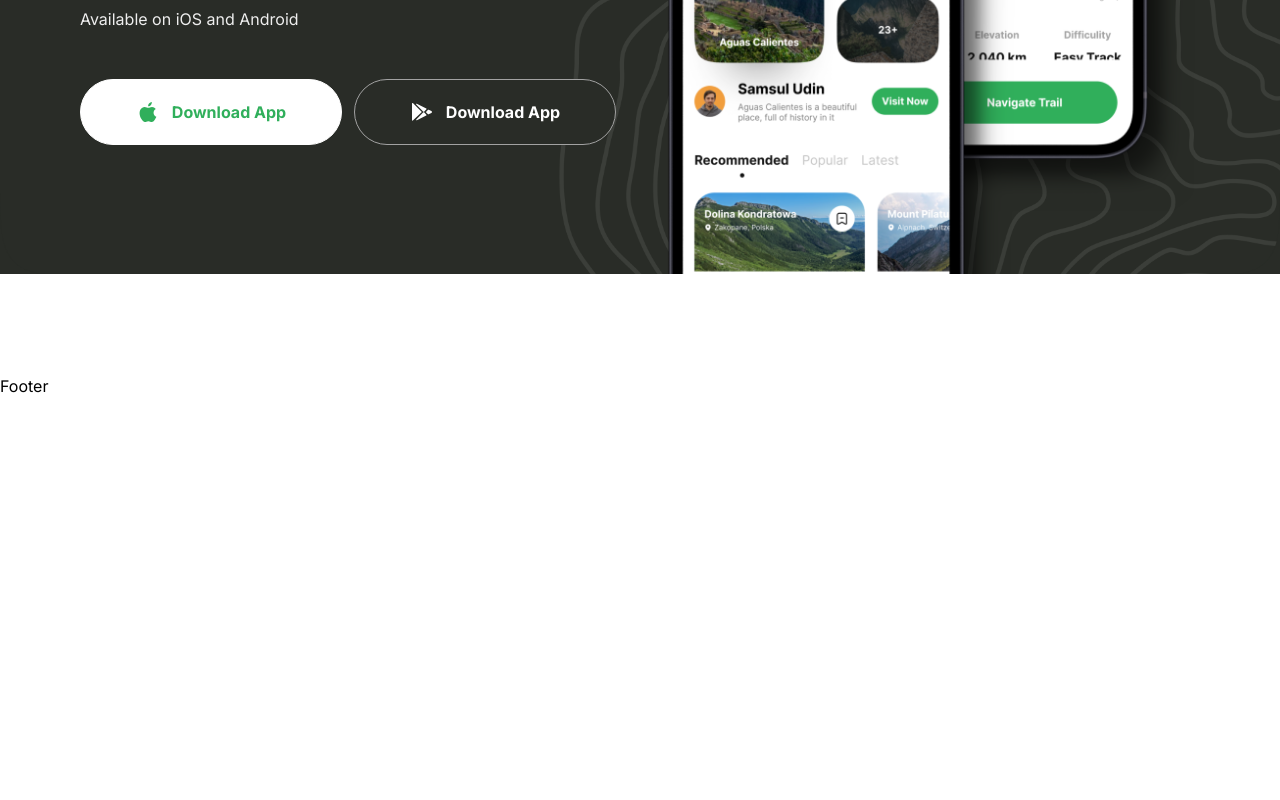
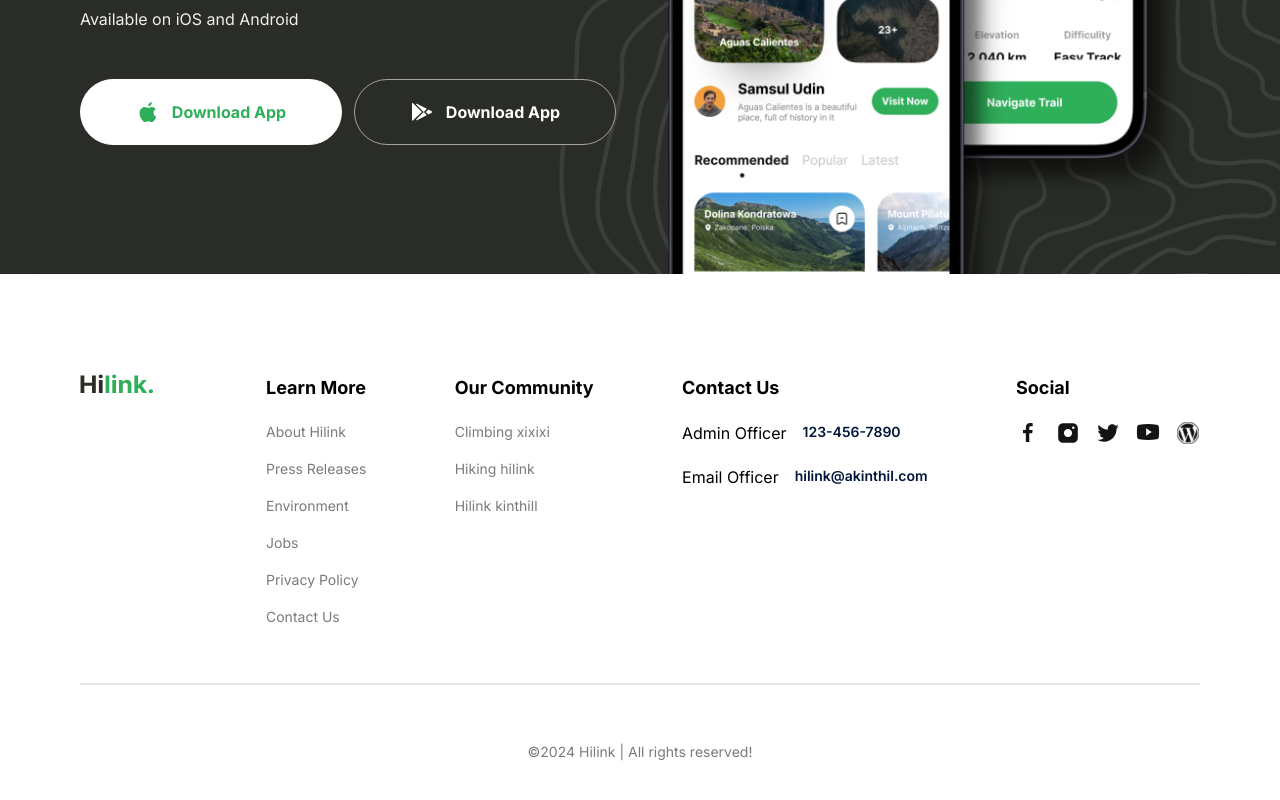
Before and after one commit to psparwez/travel-ui-ux, a Next.js app: page / in a window 1280 px wide. Shown: the part 4097-4897 px from the top of the page. Before the commit the page ends 4495 px from the top, so only its background shows below. Built offline with nearby package versions, Linux system fonts and the light colour scheme.

Commit message:
Feat:Footer

```diff
--- a/components/Footer.tsx
+++ b/components/Footer.tsx
@@ -1,7 +1,98 @@
+import { FOOTER_CONTACT_INFO, FOOTER_LINKS, SOCIALS } from "@/constant"
+import Image from "next/image"
+import Link from "next/link"
 
 const Footer = () => {
   return (
-    <div>Footer</div>
+    <footer className="flexCenter mb-24 ">
+      <div className="padding-container max-container flex w-full flex-col gap-14  ">
+        <div className="flex flex-col items-start justify-center gap-[10%] md:flex-row">
+          <Link href='/' className="mb-10 " >
+            <Image
+              src='/hilink-logo.svg'
+              alt="logo"
+              width={74}
+              height={29}
+            />
+          </Link>
+
+          <div className="flex flex-wrap gap-10 sm:justify-between md:flex-1  ">
+            {FOOTER_LINKS.map((column) => (
+              <FooterColumn title={column.title}>
+                <ul className="regular-14 flex flex-col gap-4 text-gray-30">
+                  {column.links.map((link) => (
+                    <Link href='/' key={link}>
+                      {link}
+                    </Link>
+                  ))}
+                </ul>
+              </FooterColumn>
+            ))}
+
+
+            <div className="flex flex-col gap-5 ">
+              <FooterColumn title={FOOTER_CONTACT_INFO.title}>
+
+                {FOOTER_CONTACT_INFO.links.map((link) => (
+                  <Link href='/' key={link.label}
+                    className="flex gap-4 md:flex-col lg:flex-row"
+                  >
+                    <p className="whitespace-nowrap">
+                      {link.label}
+
+                    </p>
+                    <p className="medium-14 whitespace-nowrap text-blue-70">
+                      {link.value}
+
+                    </p>
+                  </Link>
+                ))}
+
+
+              </FooterColumn>
+            </div>
+
+            <div className="flex flex-col gap-5 ">
+              <FooterColumn title={SOCIALS.title}>
+                <ul className="regular-14 flex gap-4 text-gray-30">
+                  {SOCIALS.links.map((link) => (
+                    <Link href='/' key={link} >
+                      <Image
+                        src={link}
+                        alt='logo'
+                        width={24}
+                        height={24}
+                      />
+                    </Link>
+                  ))}
+                </ul>
+
+              </FooterColumn>
+
+            </div>
+          </div>
+        </div>
+
+        <div className="border  bg-gray-20 " />
+        <p className="regular-14 w-full text-center text-gray-30">&copy;2024 Hilink | All rights reserved!</p>
+
+      </div>
+
+    </footer>
+  )
+}
+
+type FooterColumnProps = {
+  title: string,
+  children: React.ReactNode
+}
+
+const FooterColumn = ({ title, children }: FooterColumnProps) => {
+  return (
+    <div className="flex flex-col gap-5 ">
+      <h4 className="bold-18 whitespace-nowrap"> {title}</h4>
+      {children}
+    </div>
   )
 }
 
```
